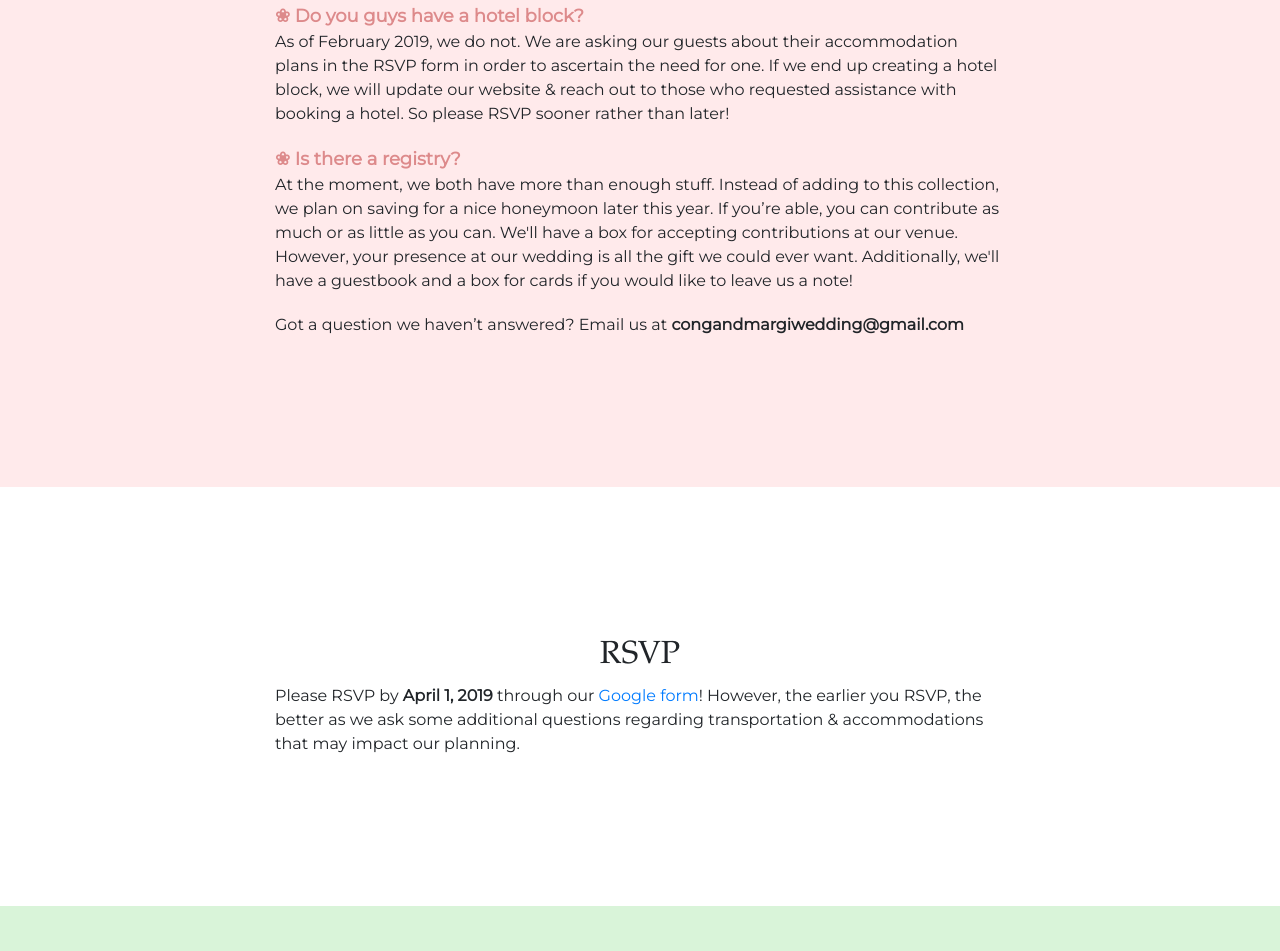
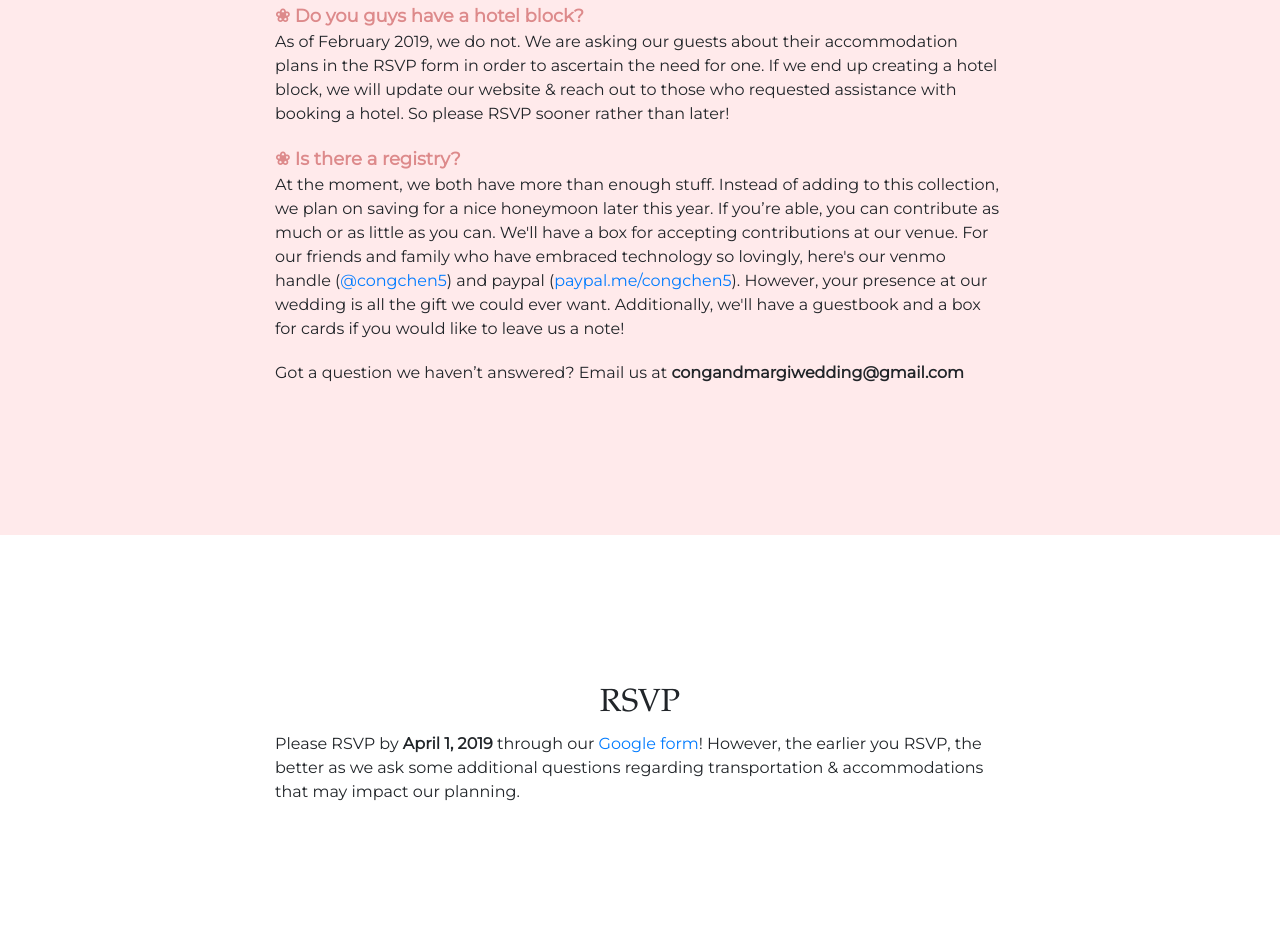
Before and after one commit to congchen5/congandmargi_website, a website with bundled scripts: page index.html in a window 1280 px wide. Shown: the part 8331-9282 px from the top of the page. Built offline with nearby package versions, Linux system fonts and the light colour scheme.

Commit message:
added payment info

```diff
--- a/index.html
+++ b/index.html
@@ -490,7 +490,7 @@
               </div>
               <div class="answer">
                 At the moment, we both have more than enough stuff. Instead of adding to this collection, we plan on saving for a nice honeymoon later this year.
-                If you’re able, you can contribute as much or as little as you can. We'll have a box for accepting contributions at our venue. However, your presence at our wedding is all the gift we could ever want.
+                If you’re able, you can contribute as much or as little as you can. We'll have a box for accepting contributions at our venue. For our friends and family who have embraced technology so lovingly, here's our venmo handle (<a href="https://www.venmo.com/congchen5">@congchen5</a>) and paypal (<a href="https://www.paypal.me/congchen5">paypal.me/congchen5</a>). However, your presence at our wedding is all the gift we could ever want.
                 Additionally, we'll have a guestbook and a box for cards if you would like to leave us a note!
               </div>
             </div>
```
